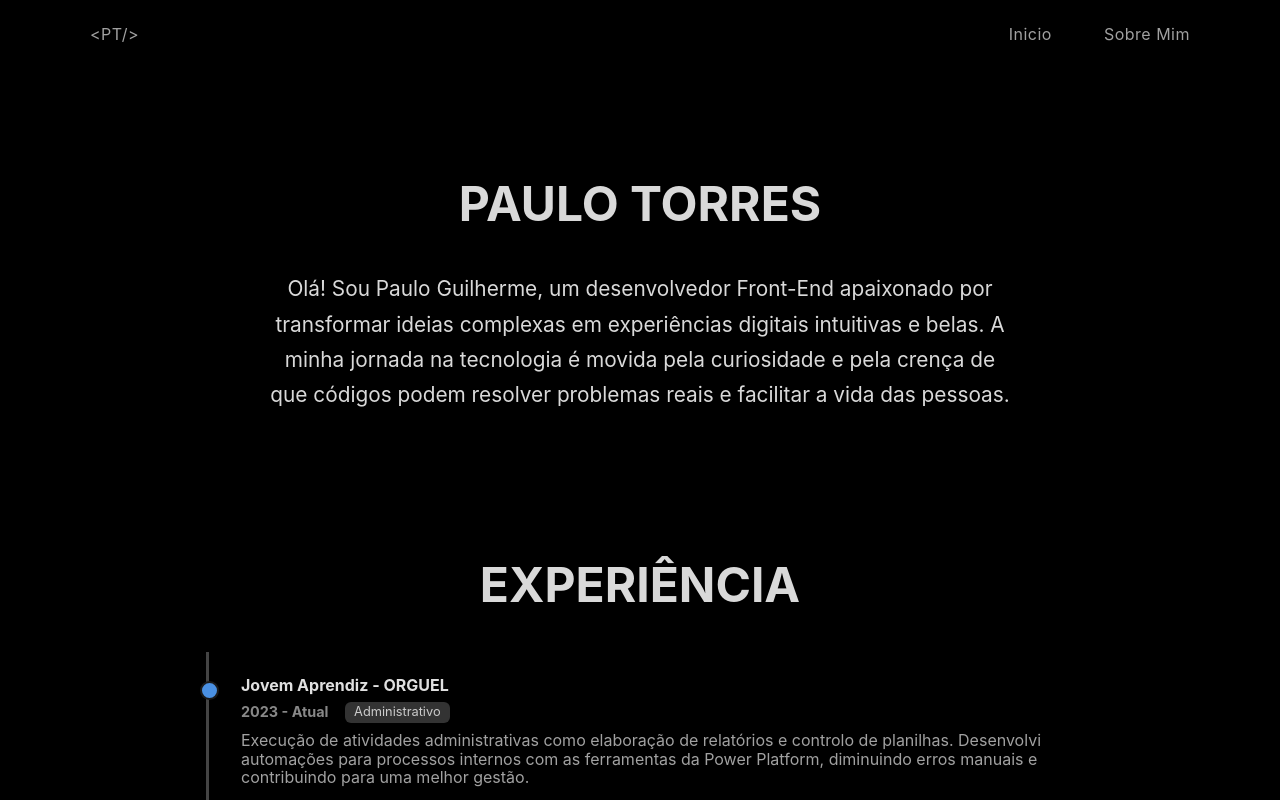
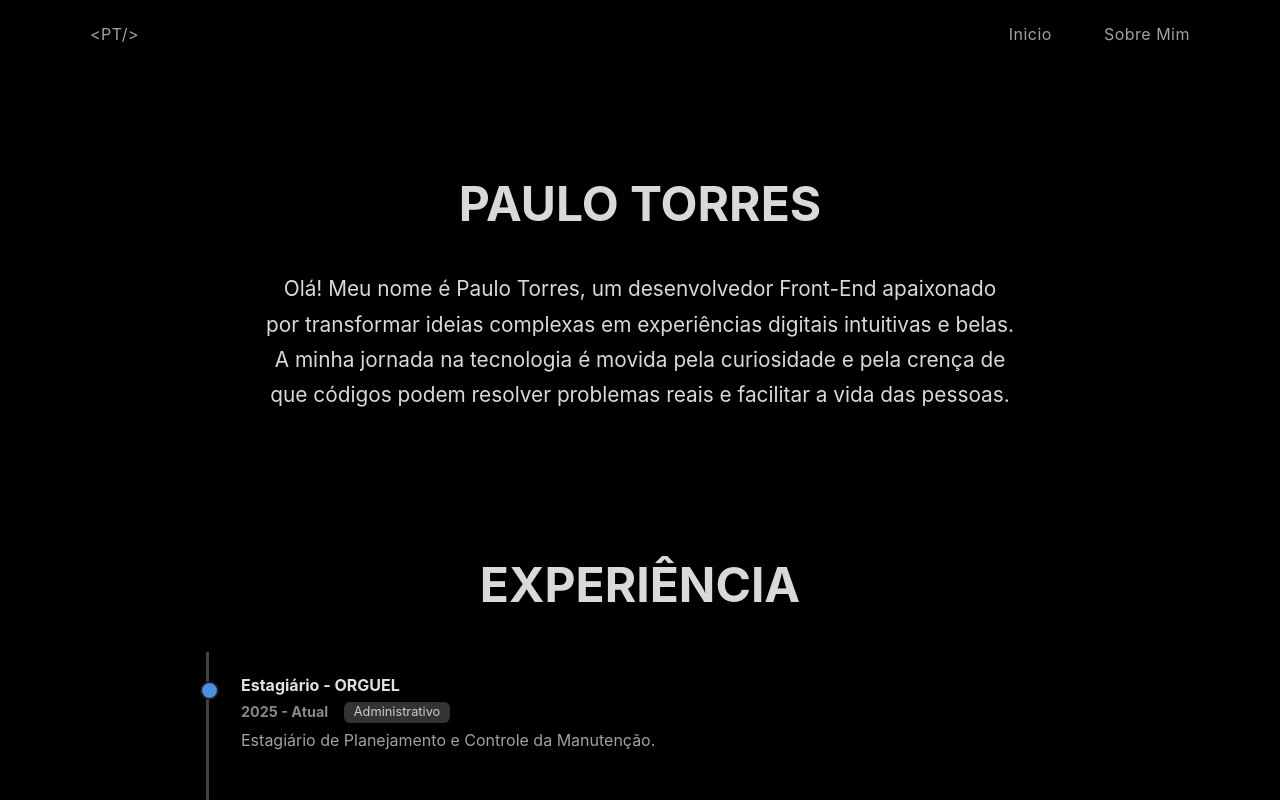
Before and after one commit to Pauloglhr/portifolio, a React (Vite) app: page /About in a window 1280 px wide. Shown: the top 800 px of the page. Built offline with nearby package versions, Linux system fonts and the light colour scheme.

Commit message:
feat: adiciona nova experiência na página sobre mim

```diff
--- a/src/pages/About.jsx
+++ b/src/pages/About.jsx
@@ -34,8 +34,14 @@ const Section = styled.section`
 
 const experienceData = [
   {
+    title: "Estagiário - ORGUEL",
+    date: "2025 - Atual",
+    status: "Administrativo",
+    description: "Estagiário de Planejamento e Controle da Manutenção."
+  },
+  {
     title: "Jovem Aprendiz - ORGUEL",
-    date: "2023 - Atual",
+    date: "2023 - 2025",
     status: "Administrativo",
     description: "Execução de atividades administrativas como elaboração de relatórios e controlo de planilhas. Desenvolvi automações para processos internos com as ferramentas da Power Platform, diminuindo erros manuais e contribuindo para uma melhor gestão."
   },
@@ -108,7 +114,7 @@ const About = () => {
         <Section>
           <h3>PAULO TORRES</h3>
           <p className="intro-text">
-            Olá! Sou Paulo Guilherme, um desenvolvedor Front-End apaixonado por
+            Olá! Meu nome é Paulo Torres, um desenvolvedor Front-End apaixonado por
             transformar ideias complexas em experiências digitais intuitivas e
             belas. A minha jornada na tecnologia é movida pela curiosidade e pela crença
             de que códigos podem resolver problemas reais e facilitar a vida das pessoas.
```
